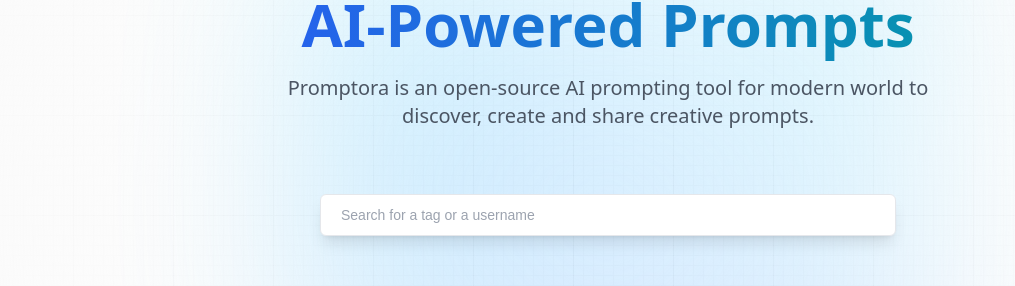
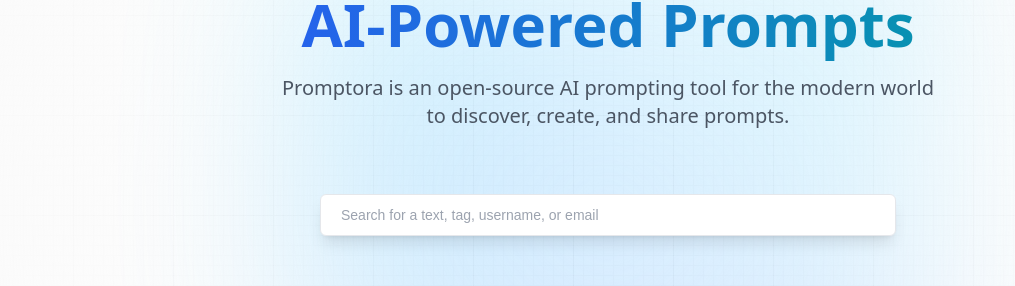
Before and after one commit to psht13/promptora, a Next.js app: page / in a window 1280 px wide. Shown: the part 190-476 px from the top of the page, without its empty margins (32-1047 px from the left). Built offline with nearby package versions, Linux system fonts and the light colour scheme; no server answers; the database is empty.

Commit message:
update: grammar checks

```diff
--- a/app/page.jsx
+++ b/app/page.jsx
@@ -9,8 +9,8 @@
         <span className="orange_gradient text-center"> AI-Powered Prompts</span>
       </h1>
       <p className="desc text-center">
-        Promptora is an open-source AI prompting tool for modern world to
-        discover, create and share creative prompts.
+        Promptora is an open-source AI prompting tool for the modern world to
+        discover, create, and share prompts.
       </p>
 
       <Feed />
--- a/components/Feed.jsx
+++ b/components/Feed.jsx
@@ -88,7 +88,7 @@
       <form className="relative w-full flex-center">
         <input
           type="text"
-          placeholder="Search for a tag or a username"
+          placeholder="Search for a text, tag, username, or email"
           value={searchText}
           onChange={handleSearchChange}
           required
```
